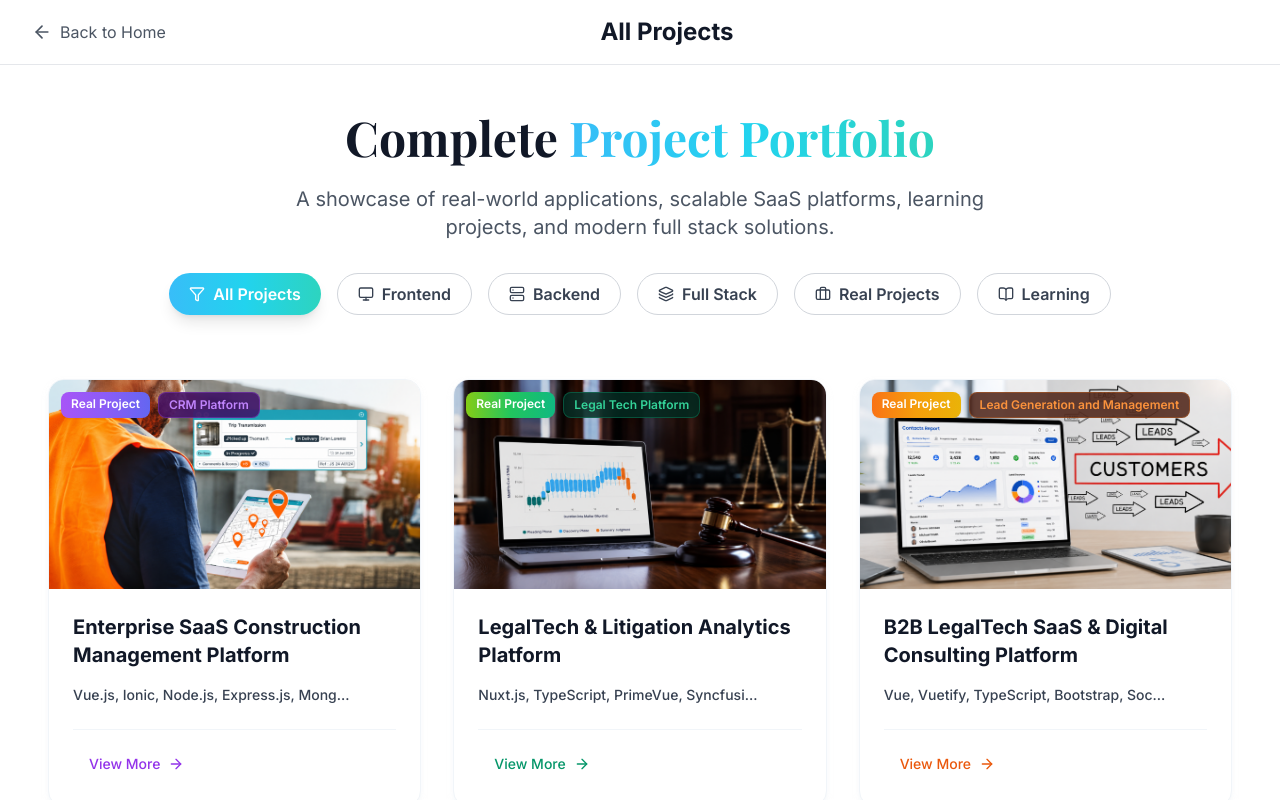
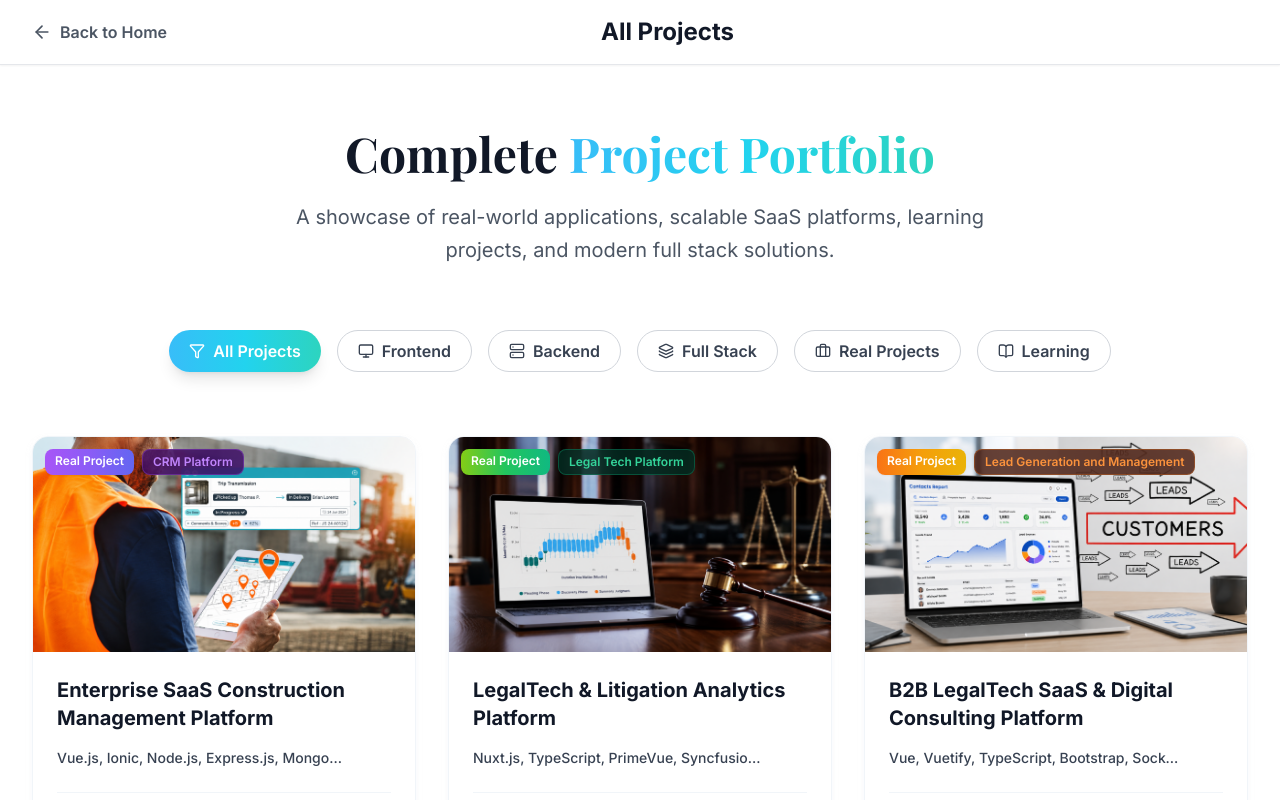
Before and after one commit to jaimi7/Portfolio, a React (Vite) app: page /projects in a window 1280 px wide. Shown: the top 800 px of the page. Built offline with nearby package versions, Linux system fonts and the light colour scheme.

Commit message:
feat: implement reusable PageHeader and ServiceCard components and standardize page layouts

```diff
--- a/src/components/pages/ExperiencePage.tsx
+++ b/src/components/pages/ExperiencePage.tsx
@@ -1,9 +1,10 @@
-import { motion } from 'framer-motion';
 import { useInView } from 'react-intersection-observer';
-import { Award, ArrowLeft } from 'lucide-react';
+import { Award } from 'lucide-react';
 import { experience } from '@/data/experience';
 import type { Experience } from '@/types';
 import { ExperienceCard } from '@/components/ui/ExperienceCard';
+import PageHeader from '../ui/PageHeader';
+import { motion } from 'framer-motion';
 
 export default function ExperiencePage() {
   const [ref, inView] = useInView({
@@ -11,45 +12,19 @@ export default function ExperiencePage() {
     threshold: 0.1,
   });
 
-  const handleGoBack = () => {
-    window.history.back();
-  };
-
   return (
     <div className="min-h-screen bg-white">
-      {/* Header */}
-      <div className="bg-white border-b border-gray-200">
-        <div className="max-w-7xl mx-auto px-4 sm:px-6 lg:px-8">
-          <div className="flex items-center justify-between h-16">
-            <button
-              onClick={handleGoBack}
-              className="flex items-center gap-2 text-gray-600 hover:text-cyan-600 transition-colors"
-            >
-              <ArrowLeft className="w-5 h-5" />
-              Back to Home
-            </button>
-            <h1 className="text-2xl font-bold text-gray-900">Professional Journey</h1>
-            <div className="w-20"></div>
-          </div>
-        </div>
-      </div>
+      <PageHeader
+        navTitle="Professional Journey"
+        titleNormal="Complete"
+        titleGradient="Experience"
+        subtitle="A comprehensive journey through building scalable applications and connecting enterprise systems with modern technologies."
+        inView={inView}
+        inViewRef={ref}
+      />
 
       {/* Main Content */}
-      <div className="max-w-full mx-auto px-4 sm:px-8 lg:px-10 py-20">
-        <motion.div
-          ref={ref}
-          initial={{ opacity: 0, y: 30 }}
-          animate={inView ? { opacity: 1, y: 0 } : {}}
-          transition={{ duration: 0.8 }}
-          className="text-center mb-16"
-        >
-          <h2 className="text-4xl md:text-5xl font-bold text-gray-900 mb-6 font-serif">
-            Complete <span className="gradient-text">Experience</span>
-          </h2>
-          <p className="text-xl text-gray-600 max-w-3xl mx-auto">
-            A comprehensive journey through building scalable applications and connecting enterprise systems with modern technologies.
-          </p>
-        </motion.div>
+      <div className="max-w-7xl mx-auto px-4 sm:px-6 lg:px-8 pb-16 sm:pb-20">
 
         {/* Experience Grid */}
         <div className="grid md:grid-cols-2 lg:grid-cols-3 gap-8 mb-12">
--- a/src/components/pages/ProjectsPage.tsx
+++ b/src/components/pages/ProjectsPage.tsx
@@ -1,11 +1,12 @@
 import { useState } from 'react';
-import { motion } from 'framer-motion';
 import { useInView } from 'react-intersection-observer';
-import { Filter, Monitor, Server, Layers, Briefcase, BookOpen, Rocket, ArrowLeft } from 'lucide-react';
+import { Filter, Monitor, Server, Layers, Briefcase, BookOpen, Rocket } from 'lucide-react';
 import { projects } from '@/data/projects';
 import type { Project, ProjectFilter } from '@/types';
 import { ProjectCard } from '@/components/ui/ProjectCard';
 import ProjectDetailModal from '@/components/ui/ProjectDetailModal';
+import PageHeader from '../ui/PageHeader';
+import { motion } from 'framer-motion';
 
 const filterButtons: { key: ProjectFilter; label: string; icon: React.ReactNode }[] = [
   { key: 'all', label: 'All Projects', icon: <Filter className="w-4 h-4" /> },
@@ -33,48 +34,21 @@ export default function ProjectsPage() {
     );
   });
 
-
-  const handleGoBack = () => {
-    window.history.back();
-  };
-
   return (
     <div className="min-h-screen bg-white">
-      {/* Header */}
-      <div className="bg-white border-b border-gray-200">
-        <div className="max-w-7xl mx-auto px-4 sm:px-6 lg:px-8">
-          <div className="flex items-center justify-between h-16">
-            <button
-              onClick={handleGoBack}
-              className="flex items-center gap-2 text-gray-600 hover:text-cyan-600 transition-colors"
-            >
-              <ArrowLeft className="w-5 h-5" />
-              Back to Home
-            </button>
-            <h1 className="text-2xl font-bold text-gray-900">All Projects</h1>
-            <div className="w-20"></div>
-          </div>
-        </div>
-      </div>
+      <PageHeader
+        navTitle="All Projects"
+        titleNormal="Complete"
+        titleGradient="Project Portfolio"
+        subtitle="A showcase of real-world applications, scalable SaaS platforms, learning projects, and modern full stack solutions."
+        inView={inView}
+        inViewRef={ref}
+      />
 
       {/* Main Content */}
-      <div className="max-w-full mx-6 px-2 sm:px-4 lg:px-6 py-12">
-        <motion.div
-          ref={ref}
-          initial={{ opacity: 0, y: 30 }}
-          animate={inView ? { opacity: 1, y: 0 } : {}}
-          transition={{ duration: 0.8 }}
-          className="text-center mb-16"
-        >
-          <h2 className="text-4xl md:text-5xl font-bold text-gray-900 mb-6 font-serif">
-            Complete <span className="gradient-text">Project Portfolio</span>
-          </h2>
-          <p className="text-xl text-gray-600 max-w-3xl mx-auto mb-8">
-            A showcase of real-world applications, scalable SaaS platforms,
-            learning projects, and modern full stack solutions.
-          </p>
-
-          <div className="flex flex-wrap justify-center gap-4">
+      <div className="max-w-7xl mx-auto px-4 sm:px-6 lg:px-8 pb-16 sm:pb-20">
+        {/* Filters */}
+        <div className="flex flex-wrap justify-center gap-4 mb-16">
           {filterButtons.map((filter) => (
             <button
               key={filter.key}
@@ -89,16 +63,15 @@ export default function ProjectsPage() {
             </button>
           ))}
         </div>
-        </motion.div>
 
         {/* Projects Grid */}
         <div className="grid md:grid-cols-2 lg:grid-cols-3 gap-8">
-          {filteredProjects.map((project, index) => (
+          {filteredProjects.map((project) => (
             <ProjectCard
               key={project.id}
               project={project}
               inView={inView}
-              index={index}
+              index={projects.indexOf(project)}
               onOpenDetails={() => setSelectedProject(project)}
             />
           ))}
--- a/src/components/sections/About.tsx
+++ b/src/components/sections/About.tsx
@@ -1,7 +1,7 @@
 import { motion } from 'framer-motion';
 import { useInView } from 'react-intersection-observer';
-import { ArrowDownCircle, ArrowDownCircleIcon, Zap } from 'lucide-react';
-import SectionHeader from '@/components/ui/SectionHeader';
+import { ArrowDownCircle, Zap } from 'lucide-react';
+import SectionHeader from '../ui/SectionHeader';
 
 export default function About() {
   const [ref, inView] = useInView({
--- a/src/components/sections/Contact.tsx
+++ b/src/components/sections/Contact.tsx
@@ -2,7 +2,7 @@ import { motion } from 'framer-motion';
 import { useInView } from 'react-intersection-observer';
 import { Mail, Phone, Globe, Code, MapPin } from 'lucide-react';
 import MessageForm from '@/components/ui/MessageForm';
-import SectionHeader from '@/components/ui/SectionHeader';
+import SectionHeader from '../ui/SectionHeader';
 
 export default function Contact() {
   const [ref, inView] = useInView({
--- a/src/components/sections/Education.tsx
+++ b/src/components/sections/Education.tsx
@@ -2,7 +2,7 @@ import { motion } from 'framer-motion';
 import { useInView } from 'react-intersection-observer';
 import { GraduationCap, Calendar, Award, ExternalLink, School } from 'lucide-react';
 import { education } from '@/data/education';
-import SectionHeader from '@/components/ui/SectionHeader';
+import SectionHeader from '../ui/SectionHeader';
 
 export default function EducationSection() {
   const [ref, inView] = useInView({
--- a/src/components/sections/Experience.tsx
+++ b/src/components/sections/Experience.tsx
@@ -5,7 +5,7 @@ import { ArrowRight } from 'lucide-react';
 import { experience } from '@/data/experience';
 import type { Experience } from '@/types';
 import { ExperienceCard } from '@/components/ui/ExperienceCard';
-import SectionHeader from '@/components/ui/SectionHeader';
+import SectionHeader from '../ui/SectionHeader';
 
 export default function Experience() {
   const [ref, inView] = useInView({
--- a/src/components/sections/Projects.tsx
+++ b/src/components/sections/Projects.tsx
@@ -7,7 +7,7 @@ import { projects } from '@/data/projects';
 import { ProjectCard } from '@/components/ui/ProjectCard';
 import ProjectDetailModal from '@/components/ui/ProjectDetailModal';
 import type { Project } from '@/types';
-import SectionHeader from '@/components/ui/SectionHeader';
+import SectionHeader from '../ui/SectionHeader';
 
 export default function Projects() {
   const [ref, inView] = useInView({
--- a/src/components/sections/Skills.tsx
+++ b/src/components/sections/Skills.tsx
@@ -1,7 +1,7 @@
 import { useInView } from 'react-intersection-observer';
 import { Code2, Wrench, BrainCircuit } from 'lucide-react';
 import { technicalSkills, tools, softSkills } from '@/data/skills';
-import SectionHeader from '@/components/ui/SectionHeader';
+import SectionHeader from '../ui/SectionHeader';
 import SkillProgress from '@/components/ui/SkillProgress';
 import ToolCard from '@/components/ui/ToolCard';
 import SoftSkillBadge from '@/components/ui/SoftSkillBadge';
--- /dev/null
+++ b/src/components/ui/PageHeader.tsx
@@ -0,0 +1,61 @@
+import { motion } from 'framer-motion';
+import { ArrowLeft } from 'lucide-react';
+
+interface PageHeaderProps {
+  navTitle: string;
+  titleNormal: string;
+  titleGradient: string;
+  subtitle: string;
+  inView: boolean;
+  inViewRef: (node?: Element | null) => void;
+  backLabel?: string;
+  onBack?: () => void;
+}
+
+export default function PageHeader({
+  navTitle,
+  titleNormal,
+  titleGradient,
+  subtitle,
+  inView,
+  inViewRef,
+  backLabel = 'Back to Home',
+  onBack = () => window.history.back()
+}: PageHeaderProps) {
+  return (
+    <>
+      {/* Top Bar Header */}
+      <div className="bg-white border-b border-gray-200 sticky top-0 z-30 shadow-sm backdrop-blur-md bg-white/90">
+        <div className="max-w-7xl mx-auto px-4 sm:px-6 lg:px-8">
+          <div className="flex items-center justify-between h-16">
+            <button
+              onClick={onBack}
+              className="flex items-center gap-2 text-gray-600 hover:text-cyan-600 transition-colors font-semibold cursor-pointer"
+            >
+              <ArrowLeft className="w-5 h-5" />
+              {backLabel}
+            </button>
+            <h1 className="text-xl md:text-2xl font-bold text-gray-900">{navTitle}</h1>
+            <div className="w-20"></div>
+          </div>
+        </div>
+      </div>
+
+      {/* Main Title Content Section */}
+      <motion.div
+        ref={inViewRef}
+        initial={{ opacity: 0, y: 30 }}
+        animate={inView ? { opacity: 1, y: 0 } : {}}
+        transition={{ duration: 0.8 }}
+        className="text-center my-16"
+      >
+        <h2 className="text-4xl md:text-5xl font-bold text-gray-900 mb-6 font-serif">
+          {titleNormal} <span className="gradient-text">{titleGradient}</span>
+        </h2>
+        <p className="text-xl text-gray-600 max-w-3xl mx-auto leading-relaxed">
+          {subtitle}
+        </p>
+      </motion.div>
+    </>
+  );
+}
--- /dev/null
+++ b/src/components/ui/ServiceCard.tsx
@@ -0,0 +1,37 @@
+import { motion } from 'framer-motion';
+import type { LucideIcon } from 'lucide-react';
+
+interface ServiceCardProps {
+  title: string;
+  description: string;
+  icon: LucideIcon;
+  iconClass: string;
+  index: number;
+}
+
+export default function ServiceCard({ title, description, icon: Icon, iconClass, index }: ServiceCardProps) {
+  return (
+    <motion.div
+      initial={{ opacity: 0, y: 30 }}
+      whileInView={{ opacity: 1, y: 0 }}
+      transition={{ duration: 0.8, delay: index * 0.1 }}
+      className="group bg-white/90 backdrop-blur-sm rounded-2xl shadow-lg p-8 border border-gray-200/50 hover:shadow-xl transition-all duration-300"
+    >
+      <div className="flex gap-4 items-center mb-6">
+        {/* Icon */}
+        <div className={`bg-gradient-to-br ${iconClass} w-10 h-10 md:w-14 md:h-14 flex-shrink-0 flex items-center justify-center text-white rounded-lg shadow-lg group-hover:scale-110 transition-transform duration-300`}>
+          <Icon className="w-6 h-6 md:w-8 md:h-8 text-white" />
+        </div>
+
+        {/* Title */}
+        <h4 className="text-xl font-bold text-gray-900 mb-0">
+          {title}
+        </h4>
+      </div>
+
+      <p className="text-gray-600 leading-relaxed">
+        {description}
+      </p>
+    </motion.div>
+  );
+}
```
Also changed, not shown: src/components/sections/Services.tsx (+15 -37 lines). Lines whose indentation alone changed are shown as unchanged.
